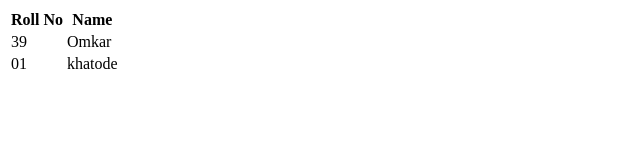
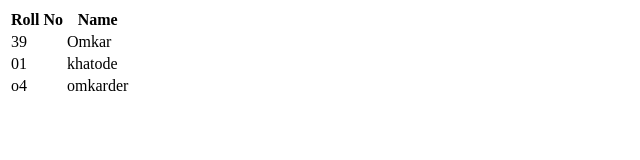
Before and after one commit to omkarkhatode433/GitPractice, a plain HTML site: page index.html in a window 1280 px wide. Shown: the whole page, without its empty margins (0-640 px from the left). Drawn offline with Linux system fonts and the light colour scheme.

Commit message:
Added one row

```diff
--- a/index.html
+++ b/index.html
@@ -16,6 +16,10 @@
                 <td>01</td>
                 <td>khatode</td>
             </tr>
+            <tr>
+                <td>o4</td>
+                <td>omkarder</td>
+            </tr>
         </table>
     </body>
 </html>
```
